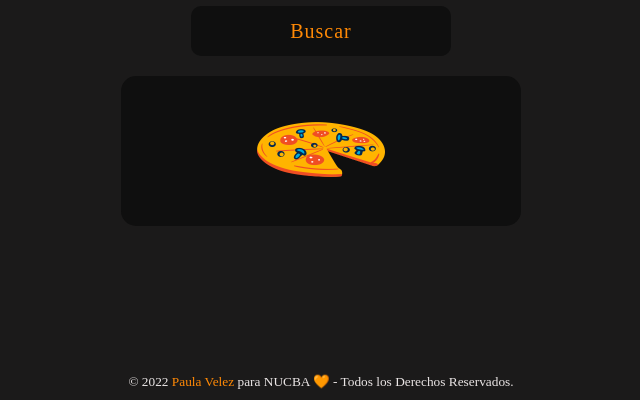
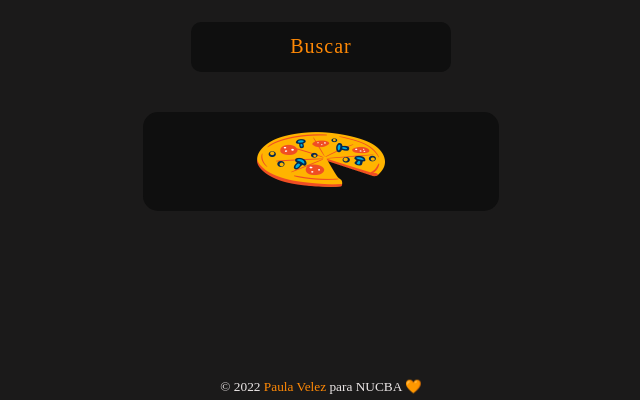
Before and after one commit to PaulaVelezz/E-2-JS, a plain HTML site: page index.html in a window 1280 px wide. Shown: the part 456-856 px from the top of the page, without its empty margins (319-959 px from the left). Drawn offline with Linux system fonts and the light colour scheme; a web font is replaced by a local one.

Commit message:
modificando js

```diff
--- a/index.html
+++ b/index.html
@@ -41,7 +41,7 @@
             target="_blank"
             >Paula Velez
         </a>
-        para <span>NUCBA 🧡</span> - Todos los Derechos Reservados.
+        para <span>NUCBA 🧡</span>
     </small>
   </footer>
 </html>
--- a/style.css
+++ b/style.css
@@ -65,8 +65,7 @@ main {
 
 .pizza-container {
     background:#0f0f0f;
-    width: 400px;
-    height: 150px;
+    padding: 20px 50px;
     border-radius: 15px;
     display: flex;
     color:rgb(235, 230, 230);
@@ -85,12 +84,22 @@ main {
     display: none;
 }
 
+.small {
+    color: rgb(235, 230, 230);
+    border-radius: 5px;
+    padding: 10px;
+    display: flex;
+    justify-content: center;
+    align-items: center;
+}
+
 footer{
     display: flex;
     align-items: center;
     justify-content: center;
     color:rgb(235, 230, 230);
-    padding: 10px;
+    padding: 5px;
+    margin-top: 10px;
 }
 
 footer a {
```
Also changed, not shown: main.js (+5 -3 lines).
